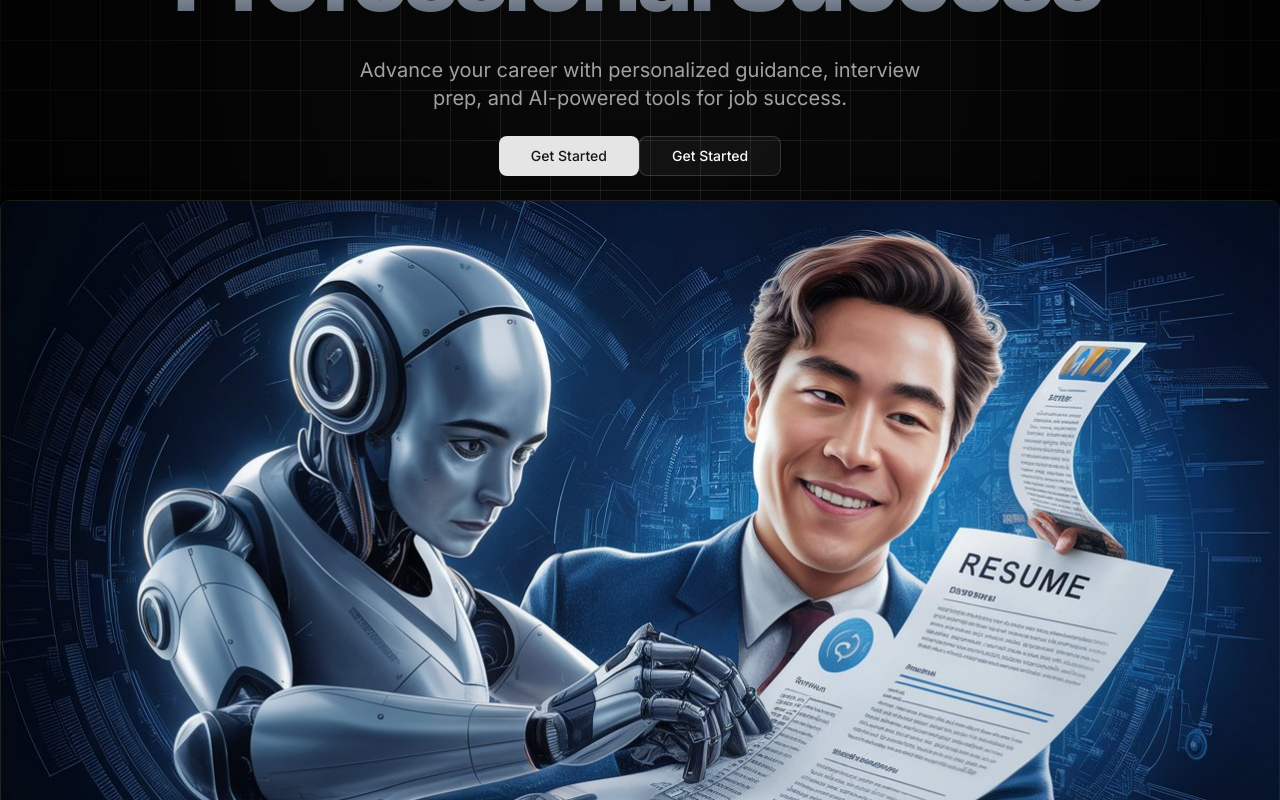
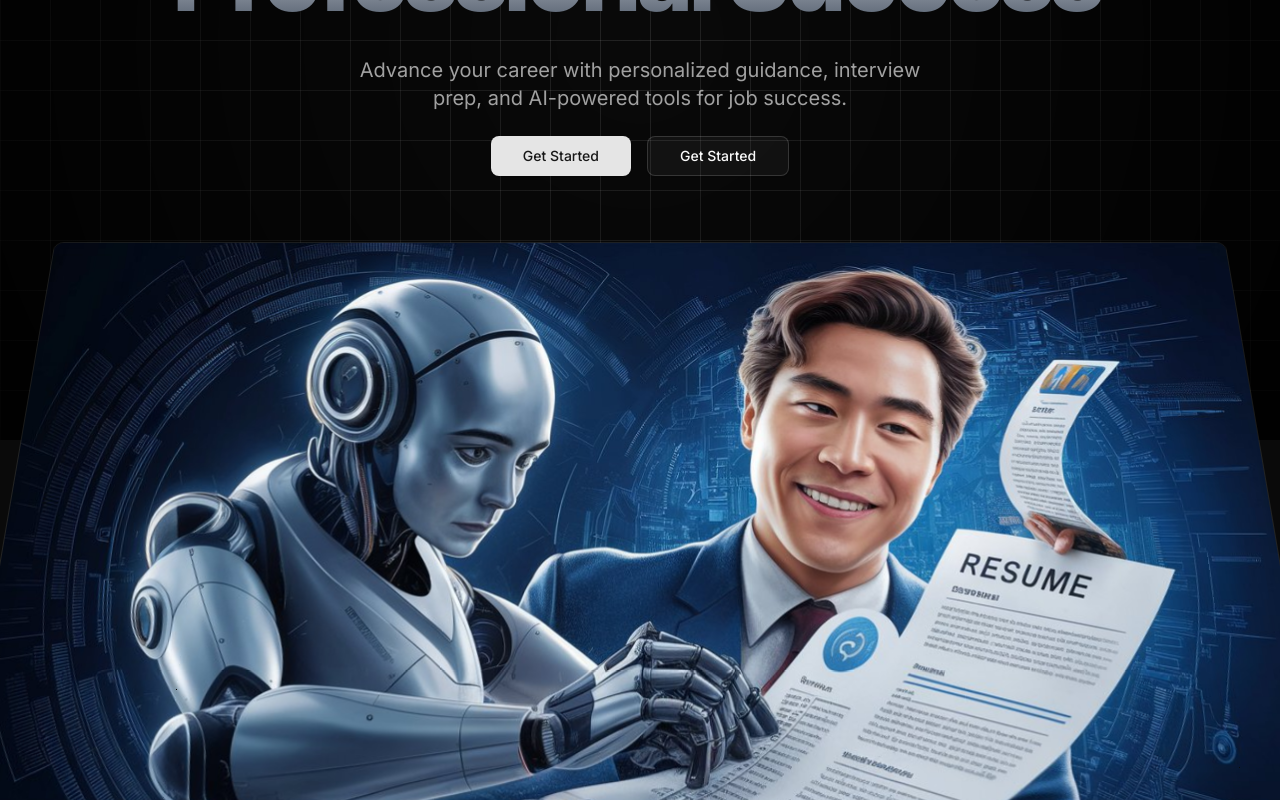
Before and after one commit to tanmay-deev/AI-Career-Coach-SENS-AI-, a Next.js app: page / in a window 1280 px wide. Shown: the part 360-1160 px from the top of the page. Built offline with nearby package versions, Linux system fonts and the light colour scheme; no server answers.

Commit message:
Image tilt on scroll

```diff
--- a/app/globals.css
+++ b/app/globals.css
@@ -121,6 +121,17 @@
   }
 }
 
+@layer utilities {
+  .gradient {
+    @apply bg-gradient-to-b from-gray-400 via-gray-200 to-gray-600;
+  }
+}
+
+@layer utilities {
+  .gradient-title {
+    @apply bg-gradient-to-b from-gray-400 via-gray-200 to-gray-600 font-extrabold tracking-tighter text-transparent bg-clip-text pb-2 pr-2;
+  }
+}
 
 
 .grid-background {
@@ -150,23 +161,32 @@
   background: radial-gradient(circle, transparent, rgba(0, 0, 0, 0.9));
 }
 
-/* @layer utilities {
-  .gradient {
-    @apply bg-gradient-to-b from-gray-400 via-gray-200 to-gray-600;
-  }
-  .gradient-title {
-    @apply gradient font-extrabold tracking-tighter text-transparent bg-clip-text pb-2 pr-2;
-  }
+/* .hero-image-wrapper {
+  perspective: 1000px;
+}
+
+.hero-image {
+  transform: rotateX(15deg) scale(1);
+  transition: transform 0.5s ease-out;
+  will-change: transform;
+}
+
+.hero-image.scrolled{
+  transform: rotateX(0deg) scale(1) translateY(40px);
+
 } */
 
-@layer utilities {
-  .gradient {
-    @apply bg-gradient-to-b from-gray-400 via-gray-200 to-gray-600;
-  }
+.hero-image-wrapper {
+  perspective: 1000px;
 }
 
-@layer utilities {
-  .gradient-title {
-    @apply bg-gradient-to-b from-gray-400 via-gray-200 to-gray-600 font-extrabold tracking-tighter text-transparent bg-clip-text pb-2 pr-2;
-  }
+.hero-image {
+  /* transform: rotateX(20deg) scale(0.9) translateY(-50); */
+  transform: rotateX(15deg) scale(1);
+  transition: transform 0.5s ease-out;
+  will-change: transform;
 }
+
+.hero-image.scrolled {
+  transform: rotateX(0deg) scale(1) translateY(40px);
+}
--- a/components/hero.jsx
+++ b/components/hero.jsx
@@ -1,9 +1,36 @@
-import React from 'react'
+"use client"
+
+import React, { useEffect, useRef } from 'react'
 import { Button } from './ui/button'
 import Link from 'next/link'
 import Image from 'next/image'
 
 const HeroSection = () => {
+
+    const imageRef = useRef(null);
+
+    useEffect(() => {
+    const imageElement = imageRef.current;
+
+    const handleScroll = () => {
+        const scrollPosition = window.scrollY;
+        const scrollThreshold = 100;
+
+        if (scrollPosition > scrollThreshold) {
+            imageElement.classList.add('scrolled');
+        } else {
+            imageElement.classList.remove('scrolled');
+        }
+    };
+
+    window.addEventListener("scroll", handleScroll);
+
+    return () => {
+        window.removeEventListener("scroll", handleScroll);
+    };
+}, []);
+
+
     return (
         <section className="w-full pt-36 md:pt-48 pb-10">
             <div className='space-y-6 text-center'>
@@ -18,7 +45,8 @@ const HeroSection = () => {
                         AI-powered tools for job success.
                     </p>
                 </div>
-                <div>
+
+                <div className="flex justify-center space-x-4">
                     <Link href="/dashboard">
                         <Button size="lg" className="px-8">Get Started</Button>
                     </Link>
@@ -27,8 +55,9 @@ const HeroSection = () => {
                     </Link>
                 </div>
 
-                <div>
-                    <div>
+                <div className="hero-image-wrapper mt-5 md:mt-0 overflow-hidden">
+                    {/* <div className='hero-image'> */}
+                    <div ref={imageRef} className='hero-image'>
                         <Image
                             src="/banner.jpeg"
                             width={1280}
```
